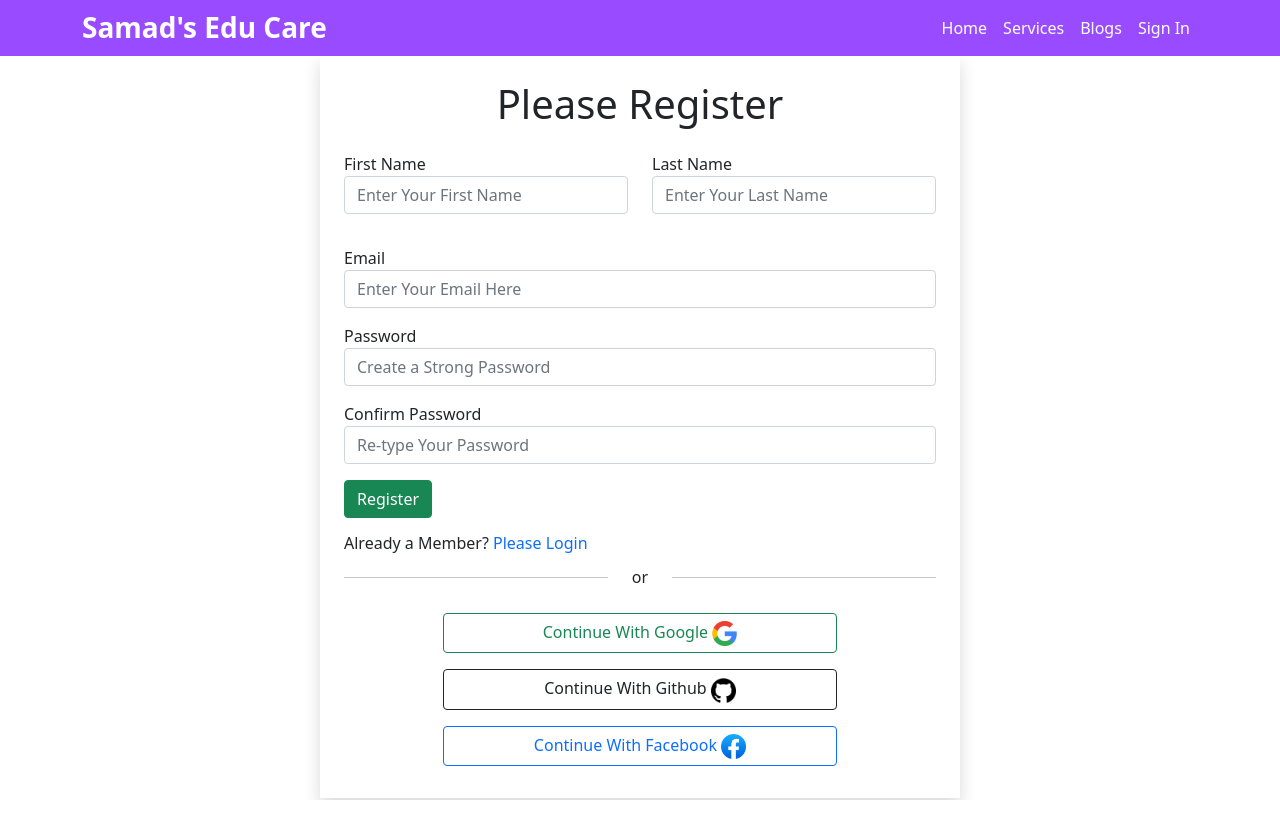
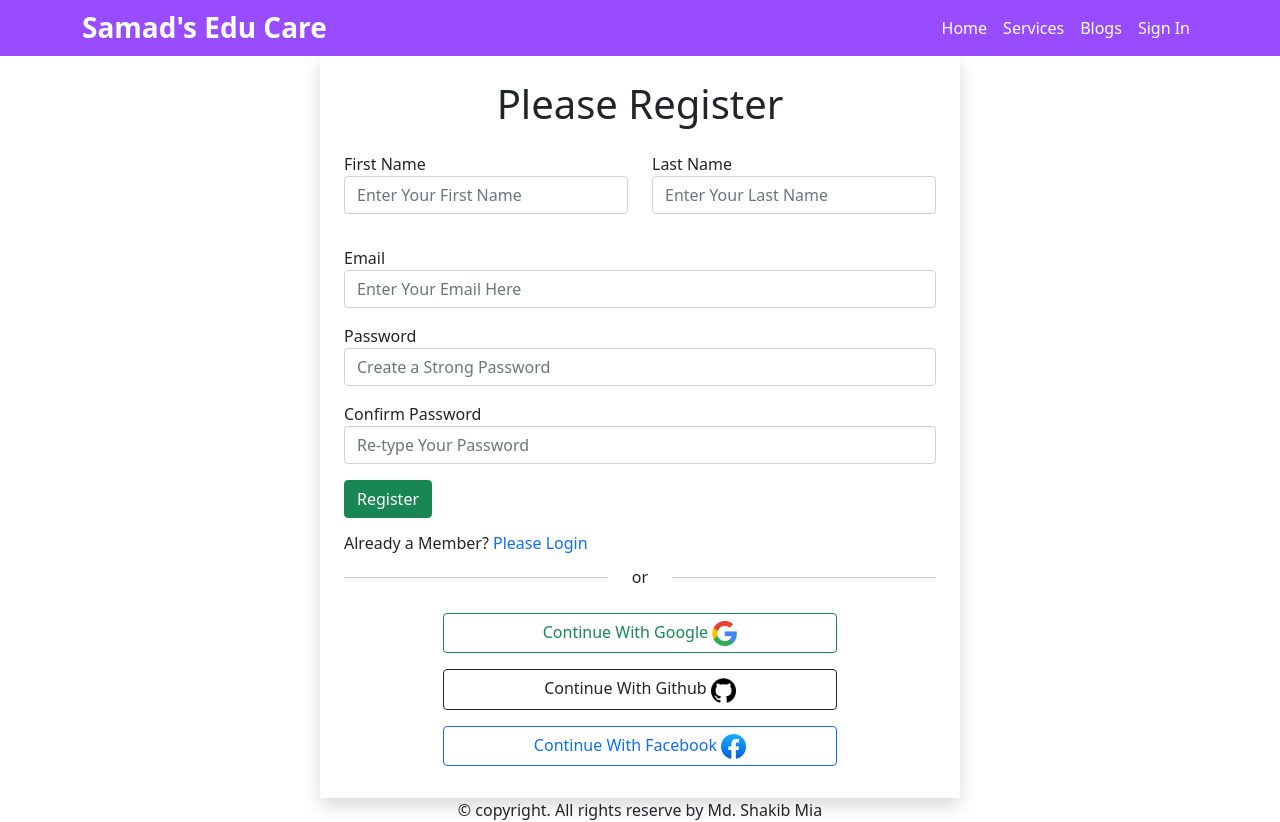
Before and after one commit to shakib-mia/independent-service-provider, a React (Create React App) app: page /register in a window 1280 px wide. Before the commit the page ends 800 px from the top, so only its background shows below. Built offline with nearby package versions, Linux system fonts and the light colour scheme; the HTML template or start-up script is replaced by a standard one.

Commit message:
prevented login on proteccted route reload added

```diff
--- a/src/App.js
+++ b/src/App.js
@@ -9,8 +9,10 @@ import RequireAuth from './Pages/RequireAuth/RequireAuth';
 import Login from './Pages/Login/Login';
 import Register from './Pages/Register/Register';
 import Blogs from './Pages/Blogs/Blogs';
+import Footer from './Pages/Shared/Footer/Footer';
 
 function App() {
+  const email = localStorage.getItem('email');
   return (
     <div className="App">
       <Header></Header>
@@ -19,13 +21,16 @@ function App() {
         <Route path='/' element={<Home></Home>}></Route>
         <Route path='/blogs' element={<Blogs></Blogs>}></Route>
         <Route path='/checkout' element={
-          <RequireAuth>
-            <CheckOut></CheckOut>
-          </RequireAuth>
+          email ? <CheckOut></CheckOut>
+            :
+            <RequireAuth>
+              <CheckOut></CheckOut>
+            </RequireAuth>
         }></Route>
         <Route path='/login' element={<Login></Login>}></Route>
         <Route path='/register' element={<Register></Register>}></Route>
       </Routes>
+      <Footer></Footer>
     </div>
   );
 }
--- a/src/Pages/Shared/Footer/Footer.js
+++ b/src/Pages/Shared/Footer/Footer.js
@@ -0,0 +1,11 @@
+import React from 'react';
+
+const Footer = () => {
+      return (
+            <div className='text-center mb-0'>
+                  &copy; copyright. All rights reserve by Md. Shakib Mia
+            </div>
+      );
+};
+
+export default Footer;
```
